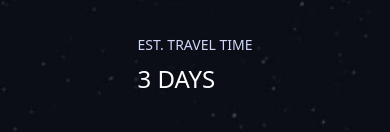
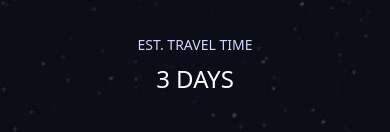
Before and after one commit to Chukstev/Space-Tourism, a React (Vite) app: page /destination in a window 390 px wide. Shown: the part 876-1008 px from the top of the page. Built offline with nearby package versions, Linux system fonts and the light colour scheme.

Commit message:
another adjustment

```diff
--- a/src/components/destination/Destination.tsx
+++ b/src/components/destination/Destination.tsx
@@ -66,13 +66,13 @@ function Destination(): React.ReactElement {
                 <div className="flex flex-col gap-10 justify-center items-center sm:flex-row sm:justify-around lg:gap-20 mt-10">
                   <div className="space-y-2">
                     <p className="text-[#D0D6F9] text-sm text-center sm:text-left">AVG. DISTANCE</p>
-                    <h2 className="text-white text-2xl">
+                    <h2 className="text-white text-2xl text-center sm:text-left">
                       {DestinationData[activeIndex].distance}
                     </h2>
                   </div>
                   <div className="space-y-2">
                     <p className="text-[#D0D6F9] text-sm text-center sm:text-left">EST. TRAVEL TIME</p>
-                    <h2 className="text-white text-2xl">
+                    <h2 className="text-white text-2xl text-center sm:text-left">
                       {DestinationData[activeIndex].travel}
                     </h2>
                   </div>
```
